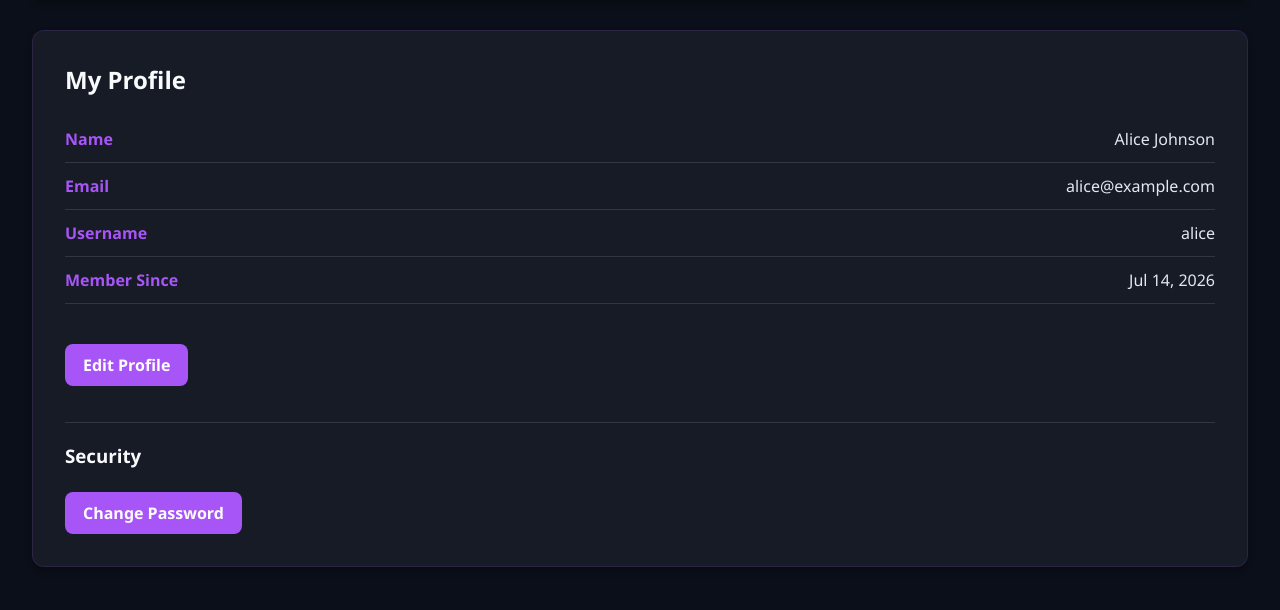
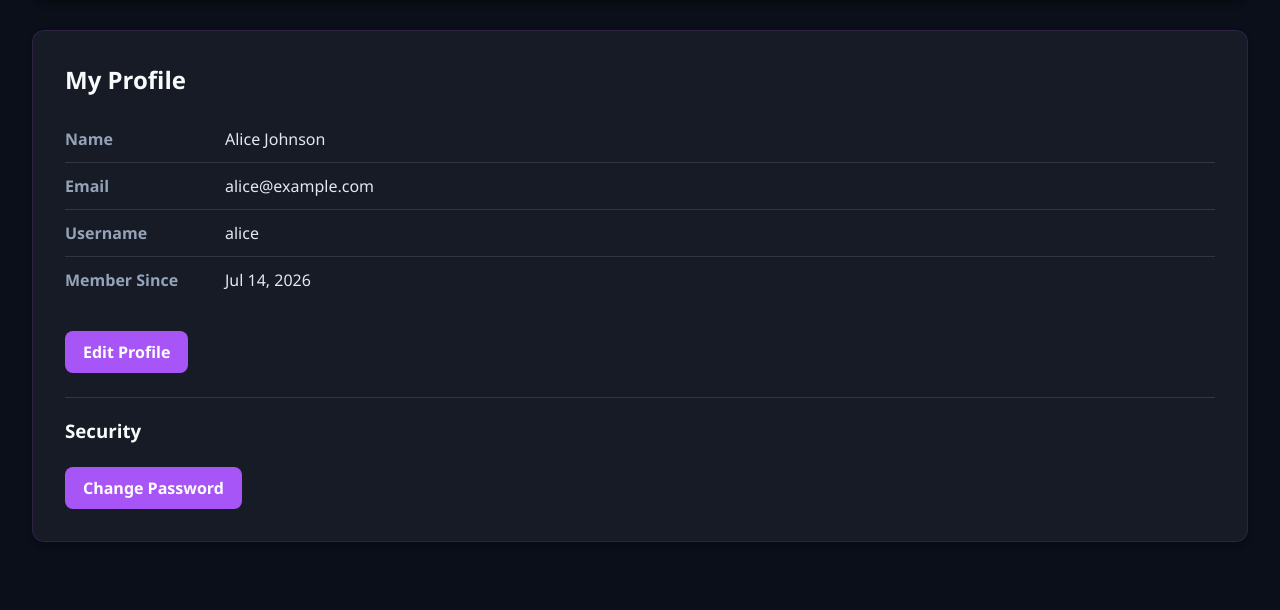
Before and after one commit to KJIE-430-XX/Project-Management-System, a PHP site: page /profile.php in a window 1280 px wide. Shown: the part 230-840 px from the top of the page. Run offline with PHP 8.4, Linux system fonts and the light colour scheme; a user stored in the database is signed in; data comes from the database, SQL or seed files in the repository.

Commit message:
fix: revise the password visibility icon fix: display profile information in a table for better readability

```diff
--- a/public/dashboard.php
+++ b/public/dashboard.php
@@ -164,8 +164,8 @@ foreach ($projects as $project) {
                     <span style="font-size: 10px; margin-left: 4px; color: #94A3B8;">▼</span>
                 </div>
                 <div class="user-dropdown-menu">
-                    <a href="profile.php"><i class="fa fa-user" aria-hidden="true"></i> My Profile</a>
-                    <a href="logout.php"><i class="fa fa-sign-out" aria-hidden="true"></i> Logout</a>
+                    <a href="profile.php"><i class="fa fa-user" aria-hidden="true"></i> <strong>My Profile</strong></a>
+                    <a href="logout.php"><i class="fa fa-sign-out" aria-hidden="true"></i> <strong>Logout</strong></a>
                 </div>
             </div>
 
--- a/public/profile.php
+++ b/public/profile.php
@@ -52,12 +52,28 @@ if ($conn === null) {
             color: #F8FAFC;
         }
 
-        .profile-row {
-            display: flex;
-            justify-content: space-between;
+        .profile-table {
+            width: 100%;
+            border-collapse: collapse;
+            color: #E2E8F0;
+        }
+
+        .profile-table tr {
+            border-bottom: 1px solid rgba(148, 163, 184, 0.2);
+        }
+
+        .profile-table tr:last-child {
+            border-bottom: none;
+        }
+
+        .profile-table td {
             padding: 12px 0;
-            border-bottom: 1px solid rgba(148, 163, 184, 0.2);
-            color: #E2E8F0;
+        }
+
+        .profile-table td.profile-label {
+            font-weight: 600;
+            color: #94A3B8;
+            width: 160px;
         }
 
         .profile-label {
@@ -167,11 +183,25 @@ if ($conn === null) {
             <?php if (!empty($profile_error)): ?>
                 <p><?php echo htmlspecialchars($profile_error); ?></p>
             <?php else: ?>
-                <div class="profile-row"><span class="profile-label">Name</span><span><?php echo htmlspecialchars($user['name']); ?></span></div>
-                <div class="profile-row"><span class="profile-label">Email</span><span><?php echo htmlspecialchars($user['email']); ?></span></div>
-                <div class="profile-row"><span class="profile-label">Username</span><span><?php echo htmlspecialchars($user['username']); ?></span></div>
-                <div class="profile-row"><span class="profile-label">Member Since</span><span><?php echo date('M d, Y', strtotime($user['created_at'])); ?></span></div>
-                <div class="profile-row" style="border-bottom:none; justify-content:flex-start; gap: 10px; margin-top: 20px;">
+                <table class="profile-table">
+                    <tr>
+                        <td class="profile-label">Name</td>
+                        <td><?php echo htmlspecialchars($user['name']); ?></td>
+                    </tr>
+                    <tr>
+                        <td class="profile-label">Email</td>
+                        <td><?php echo htmlspecialchars($user['email']); ?></td>
+                    </tr>
+                    <tr>
+                        <td class="profile-label">Username</td>
+                        <td><?php echo htmlspecialchars($user['username']); ?></td>
+                    </tr>
+                    <tr>
+                        <td class="profile-label">Member Since</td>
+                        <td><?php echo date('M d, Y', strtotime($user['created_at'])); ?></td>
+                    </tr>
+                </table>
+                <div style="margin-top: 20px;">
                     <a href="profile_manage.php" class="submit-btn" style="display: inline-block; text-decoration: none;">Edit Profile</a>
                 </div>
             <?php endif; ?>
--- a/public/project_view.php
+++ b/public/project_view.php
@@ -128,8 +128,8 @@ if (isset($_SESSION['success'])) {
               <span style="font-size: 10px; margin-left: 4px; color: #94A3B8;">▼</span>
           </div>
           <div class="user-dropdown-menu">
-              <a href="profile.php"><i class="fa fa-user" aria-hidden="true"></i> My Profile</a>
-              <a href="logout.php"><i class="fa fa-sign-out" aria-hidden="true"></i> Logout</a>
+              <a href="profile.php"><i class="fa fa-user" aria-hidden="true"></i> <strong>My Profile</strong></a>
+              <a href="logout.php"><i class="fa fa-sign-out" aria-hidden="true"></i> <strong>Logout</strong></a>
           </div>
       </div>
     </div>
```
Also changed, not shown: public/change_password.php (+8 -6 lines).
